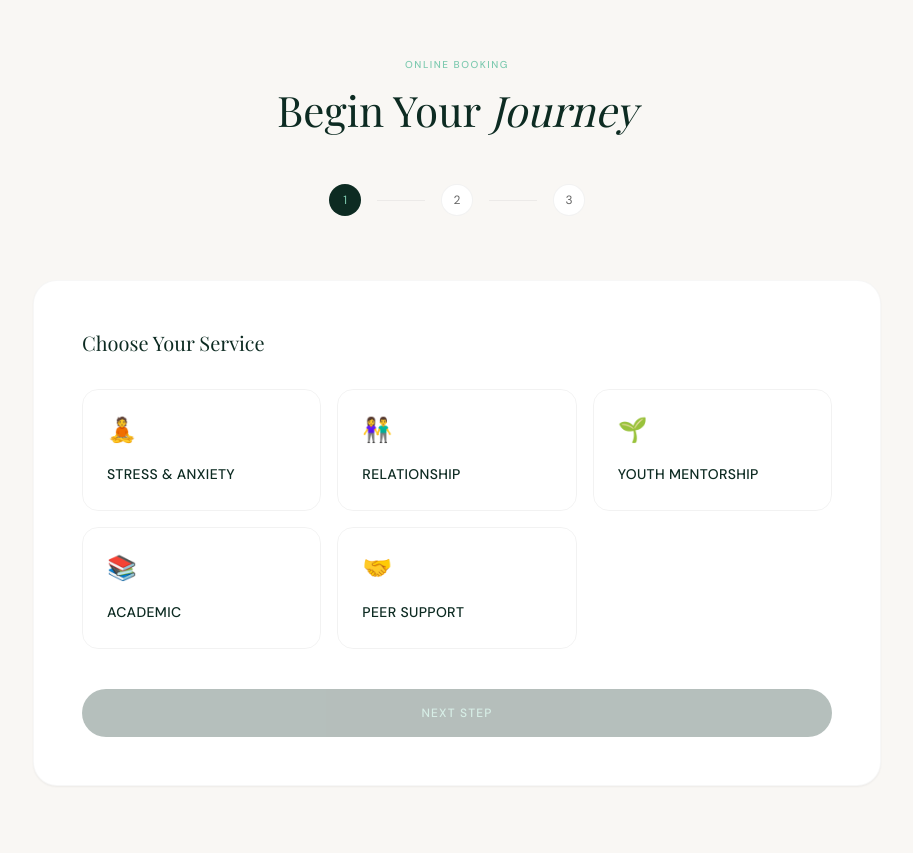
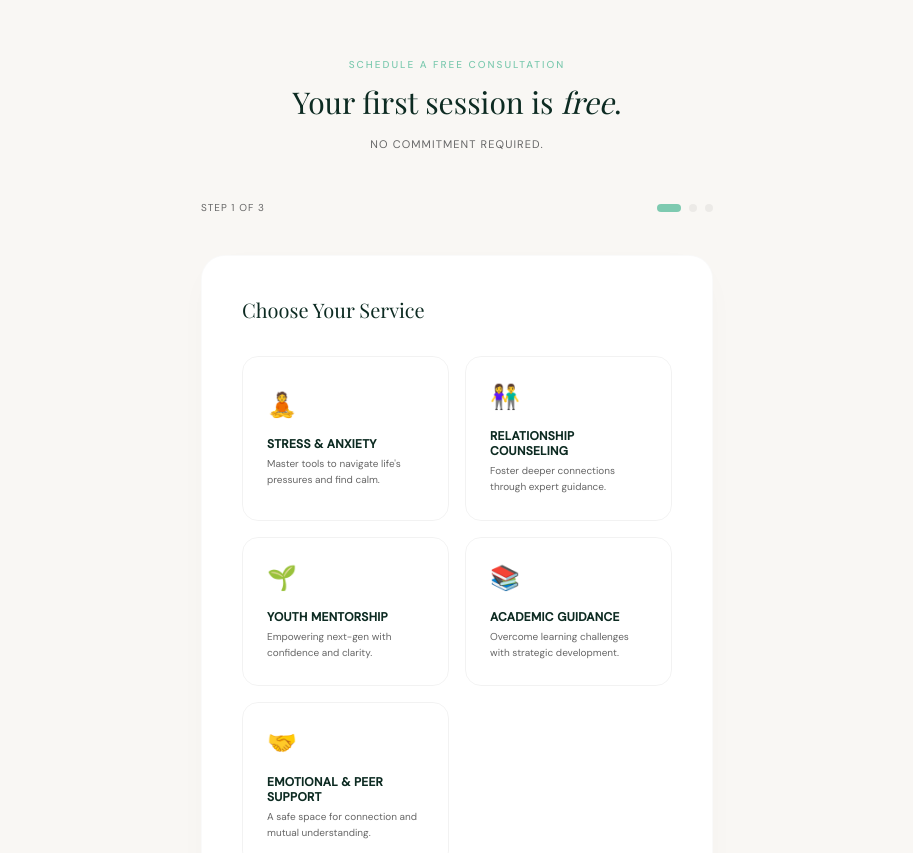
Before and after one commit to Manukyalo/HOPE-COUNSELING-SUPPORT-SERVICES, a Next.js app: page / in a window 1280 px wide. Shown: the part 3660-4513 px from the top of the page, without its empty margins (183-1096 px from the left). Built offline with nearby package versions, Linux system fonts and the light colour scheme.

Commit message:
Refine Booking Flow with detailed 3-step requirements and specific WhatsApp URL

```diff
--- a/src/components/BookingFlow.tsx
+++ b/src/components/BookingFlow.tsx
@@ -1,27 +1,27 @@
 "use client";
 
-import { useState, useMemo } from "react";
+import { useState, useMemo, useEffect } from "react";
 import { motion, AnimatePresence } from "framer-motion";
 
 const services = [
-  { id: "stress", name: "Stress & Anxiety", icon: "🧘" },
-  { id: "relationship", name: "Relationship", icon: "👫" },
-  { id: "youth", name: "Youth Mentorship", icon: "🌱" },
-  { id: "academic", name: "Academic", icon: "📚" },
-  { id: "peer", name: "Peer Support", icon: "🤝" },
+  { id: "stress-anxiety-management", name: "Stress & Anxiety", icon: "🧘", desc: "Master tools to navigate life's pressures and find calm." },
+  { id: "relationship-counseling", name: "Relationship Counseling", icon: "👫", desc: "Foster deeper connections through expert guidance." },
+  { id: "youth-mentorship", name: "Youth Mentorship", icon: "🌱", desc: "Empowering next-gen with confidence and clarity." },
+  { id: "academic-guidance", name: "Academic Guidance", icon: "📚", desc: "Overcome learning challenges with strategic development." },
+  { id: "emotional-peer-support", name: "Emotional & Peer Support", icon: "🤝", desc: "A safe space for connection and mutual understanding." },
 ];
 
-const timeSlots = {
-  morning: ["08:00 AM", "09:00 AM", "10:00 AM", "11:00 AM"],
-  afternoon: ["02:00 PM", "03:00 PM", "04:00 PM", "05:00 PM"],
-  evening: ["06:00 PM", "07:00 PM", "08:00 PM"],
-};
+const timePeriods = [
+  { id: "Morning", label: "Morning (8am–12pm)" },
+  { id: "Afternoon", label: "Afternoon (12pm–5pm)" },
+  { id: "Evening", label: "Evening (5pm–8pm)" },
+];
 
 export default function BookingFlow() {
   const [step, setStep] = useState(1);
   const [selectedService, setSelectedService] = useState<string | null>(null);
   const [selectedDate, setSelectedDate] = useState<string | null>(null);
-  const [selectedTimeSlot, setSelectedTimeSlot] = useState<string | null>(null);
+  const [selectedPeriod, setSelectedPeriod] = useState<string | null>(null);
   const [formData, setFormData] = useState({
     name: "",
     email: "",
@@ -39,9 +39,10 @@ export default function BookingFlow() {
       const date = new Date(now);
       date.setDate(now.getDate() + i);
       d.push({
-        full: date.toISOString().split("T")[0],
-        day: date.toLocaleDateString("en-US", { weekday: "short" }),
+        full: date.toLocaleDateString("en-US", { weekday: "long", month: "long", day: "numeric" }),
+        short: date.toLocaleDateString("en-US", { weekday: "short" }),
         num: date.getDate(),
+        isToday: i === 0,
       });
     }
     return d;
@@ -49,146 +50,150 @@ export default function BookingFlow() {
 
   const handleWhatsApp = () => {
     const serviceName = services.find(s => s.id === selectedService)?.name;
-    const message = `Hello Hope Counseling,\n\nI would like to book a session:\n\n*Service:* ${serviceName}\n*Date:* ${selectedDate}\n*Time:* ${selectedTimeSlot}\n\n*Details:*\nName: ${formData.name}\nEmail: ${formData.email}\nPhone: ${formData.phone}`;
-    window.open(`https://wa.me/254701279231?text=${encodeURIComponent(message)}`, "_blank");
+    const baseUrl = "https://wa.me/254701279231";
+    const text = `Hello, I'd like to book a ${serviceName} session on ${selectedDate} (${selectedPeriod}). My name is ${formData.name}.`;
+    window.open(`${baseUrl}?text=${encodeURIComponent(text)}`, "_blank");
   };
 
   return (
     <section id="book" className="py-20 md:py-32 bg-[#f9f7f4]">
-      <div className="container mx-auto px-6 max-w-4xl">
-        <div className="text-center mb-16">
-          <span className="font-sans text-[10px] uppercase tracking-[0.15em] text-[#7ecab0] mb-3 block font-medium">
-            Online Booking
+      <div className="container mx-auto px-6 max-w-[560px]">
+        <div className="text-center mb-12">
+          <span className="font-sans text-[10px] uppercase tracking-[0.2em] text-[#7ecab0] mb-3 block font-medium">
+            Schedule a Free Consultation
           </span>
-          <h2 className="font-playfair text-3xl md:text-[42px] text-[#0d2b22] leading-tight mb-12">
-            Begin Your <span className="italic">Journey</span>
+          <h2 className="font-playfair text-3xl text-[#0d2b22] mb-4">
+            Your first session is <span className="italic">free</span>.
           </h2>
+          <p className="font-sans text-[11px] text-[#666] uppercase tracking-widest">
+            No commitment required.
+          </p>
+        </div>
 
-          {/* Progress Indicator */}
-          <div className="flex items-center justify-center gap-4 mb-12">
+        {/* Progress Display */}
+        <div className="mb-10">
+          <div className="flex justify-between items-center mb-6">
+            <span className="font-sans text-[10px] uppercase tracking-widest text-[#666]">
+              Step {step} of 3
+            </span>
+            <div className="flex gap-2">
               {[1, 2, 3].map((i) => (
-              <div key={i} className="flex items-center gap-4">
                 <div
-                  className={`w-8 h-8 rounded-full flex items-center justify-center font-sans text-xs transition-colors duration-500 ${
-                    step >= i ? "bg-[#0d2b22] text-[#7ecab0]" : "bg-white text-[#666] border border-black/5"
+                  key={i}
+                  className={`w-2 h-2 rounded-full transition-all duration-300 ${
+                    step === i ? "bg-[#7ecab0] w-6" : step > i ? "bg-[#7ecab0]" : "bg-black/[0.05]"
                   }`}
-                >
-                  {i}
-                </div>
-                {i < 3 && (
-                  <div className={`w-12 h-[1px] ${step > i ? "bg-[#0d2b22]" : "bg-black/5"}`} />
-                )}
-              </div>
+                />
               ))}
             </div>
           </div>
+        </div>
 
-        <div className="bg-white rounded-[24px] shadow-sm border border-black/[0.03] overflow-hidden min-h-[500px]">
+        <div className="bg-white rounded-[24px] shadow-[0_10px_40px_-15px_rgba(0,0,0,0.05)] border border-black/[0.02] overflow-hidden">
           <AnimatePresence mode="wait">
             {step === 1 && (
               <motion.div
                 key="step1"
-                initial={{ opacity: 0, x: 20 }}
+                initial={{ opacity: 0, x: 10 }}
                 animate={{ opacity: 1, x: 0 }}
-                exit={{ opacity: 0, x: -20 }}
-                className="p-8 md:p-12"
+                exit={{ opacity: 0, x: -10 }}
+                transition={{ duration: 0.3 }}
+                className="p-8 md:p-10"
               >
                 <h3 className="font-playfair text-xl text-[#0d2b22] mb-8">Choose Your Service</h3>
-                <div className="grid grid-cols-1 sm:grid-cols-2 md:grid-cols-3 gap-4 mb-10">
+                <div className="grid grid-cols-1 sm:grid-cols-2 gap-4 mb-10">
                   {services.map((s) => (
                     <button
                       key={s.id}
                       onClick={() => setSelectedService(s.id)}
-                      className={`p-6 rounded-2xl border text-left transition-all duration-300 ${
+                      className={`p-6 rounded-2xl border text-left transition-all duration-300 group ${
                         selectedService === s.id
-                          ? "border-[#7ecab0] bg-[#7ecab0]/5 ring-1 ring-[#7ecab0]"
+                          ? "border-[#7ecab0] bg-[#7ecab0]/5"
                           : "border-black/[0.05] hover:border-[#7ecab0]/40"
                       }`}
                     >
                       <span className="text-2xl mb-4 block">{s.icon}</span>
-                      <span className="font-sans text-sm font-medium text-[#0d2b22] uppercase tracking-wide">
+                      <p className="font-sans text-xs font-semibold text-[#0d2b22] uppercase tracking-wide mb-1 leading-tight">
                         {s.name}
-                      </span>
+                      </p>
+                      <p className="font-sans text-[10px] text-[#666] leading-relaxed">
+                        {s.desc}
+                      </p>
                     </button>
                   ))}
                 </div>
-                <button
-                  disabled={!selectedService}
+                {selectedService && (
+                  <motion.button
+                    initial={{ opacity: 0, y: 10 }}
+                    animate={{ opacity: 1, y: 0 }}
                     onClick={nextStep}
-                  className="w-full py-4 bg-[#0d2b22] text-[#7ecab0] rounded-[30px] font-sans font-medium uppercase tracking-widest text-xs disabled:opacity-30 transition-all hover:bg-[#1a4a38]"
+                    className="w-full h-12 bg-[#0d2b22] text-[#7ecab0] rounded-[12px] font-sans font-medium uppercase tracking-widest text-[10px] transition-all hover:bg-[#1a4a38]"
                   >
-                  Next Step
-                </button>
+                    Next Step →
+                  </motion.button>
+                )}
               </motion.div>
             )}
 
             {step === 2 && (
               <motion.div
                 key="step2"
-                initial={{ opacity: 0, x: 20 }}
+                initial={{ opacity: 0, x: 10 }}
                 animate={{ opacity: 1, x: 0 }}
-                exit={{ opacity: 0, x: -20 }}
-                className="p-8 md:p-12"
+                exit={{ opacity: 0, x: -10 }}
+                transition={{ duration: 0.3 }}
+                className="p-8 md:p-10"
               >
-                <h3 className="font-playfair text-xl text-[#0d2b22] mb-8">Select a Date & Time</h3>
+                <h3 className="font-playfair text-xl text-[#0d2b22] mb-8">Pick a Date & Time</h3>
 
-                {/* Date Grid */}
-                <div className="flex gap-3 overflow-x-auto pb-6 mb-8 scrollbar-hide">
+                <div className="flex gap-2 overflow-x-auto pb-6 mb-8 scrollbar-hide">
                   {days.map((d) => (
                     <button
                       key={d.full}
                       onClick={() => setSelectedDate(d.full)}
-                      className={`flex-shrink-0 w-16 h-20 rounded-2xl border flex flex-col items-center justify-center transition-all ${
+                      className={`flex-shrink-0 w-14 h-18 rounded-xl border flex flex-col items-center justify-center transition-all ${
                         selectedDate === d.full
                           ? "border-[#7ecab0] bg-[#0d2b22] text-[#7ecab0]"
                           : "border-black/[0.05] bg-white text-[#666]"
                       }`}
                     >
-                      <span className="text-[10px] uppercase font-medium">{d.day}</span>
-                      <span className="text-lg font-playfair font-bold">{d.num}</span>
+                      <span className="text-[9px] uppercase font-medium mb-1">{d.short}</span>
+                      <span className="text-base font-playfair font-bold">{d.num}</span>
+                      {d.isToday && <div className="w-1 h-1 bg-[#7ecab0] rounded-full mt-1" />}
                     </button>
                   ))}
                 </div>
 
-                {/* Time Slots */}
-                <div className="space-y-8 mb-10">
-                  {Object.entries(timeSlots).map(([period, slots]) => (
-                    <div key={period}>
-                      <span className="font-sans text-[10px] uppercase tracking-widest text-[#666] mb-4 block underline decoration-[#7ecab0]/30 underline-offset-4">
-                        {period}
-                      </span>
-                      <div className="grid grid-cols-2 sm:grid-cols-4 gap-3">
-                        {slots.map((t) => (
+                <div className="space-y-3 mb-10">
+                  {timePeriods.map((p) => (
                     <button
-                            key={t}
-                            onClick={() => setSelectedTimeSlot(t)}
-                            className={`py-3 rounded-xl border font-sans text-xs transition-all ${
-                              selectedTimeSlot === t
+                      key={p.id}
+                      onClick={() => setSelectedPeriod(p.label)}
+                      className={`w-full py-4 px-6 rounded-xl border font-sans text-xs transition-all text-left flex justify-between items-center ${
+                        selectedPeriod === p.label
                           ? "border-[#7ecab0] bg-[#7ecab0]/10 text-[#0d2b22] font-medium"
                           : "border-black/[0.05] hover:border-[#7ecab0]/40 text-[#666]"
                       }`}
                     >
-                            {t}
+                      {p.label}
+                      {selectedPeriod === p.label && <div className="w-2 h-2 bg-[#7ecab0] rounded-full" />}
                     </button>
                   ))}
                 </div>
-                    </div>
-                  ))}
-                </div>
 
-                <div className="flex gap-4">
+                <div className="flex gap-3">
                   <button
                     onClick={prevStep}
-                    className="flex-1 py-4 border border-black/10 rounded-[30px] font-sans text-xs uppercase tracking-widest text-[#666]"
+                    className="flex-1 h-12 border border-black/10 rounded-[12px] font-sans text-[10px] uppercase tracking-widest text-[#666] hover:bg-black/[0.02]"
                   >
-                    Back
+                    ← Back
                   </button>
                   <button
-                    disabled={!selectedDate || !selectedTimeSlot}
+                    disabled={!selectedDate || !selectedPeriod}
                     onClick={nextStep}
-                    className="flex-[2] py-4 bg-[#0d2b22] text-[#7ecab0] rounded-[30px] font-sans font-medium uppercase tracking-widest text-xs disabled:opacity-30"
+                    className="flex-[2] h-12 bg-[#0d2b22] text-[#7ecab0] rounded-[12px] font-sans font-medium uppercase tracking-widest text-[10px] disabled:opacity-30 transition-all"
                   >
-                    Continue
+                    Next →
                   </button>
                 </div>
               </motion.div>
@@ -197,75 +202,76 @@ export default function BookingFlow() {
             {step === 3 && (
               <motion.div
                 key="step3"
-                initial={{ opacity: 0, x: 20 }}
+                initial={{ opacity: 0, x: 10 }}
                 animate={{ opacity: 1, x: 0 }}
-                exit={{ opacity: 0, x: -20 }}
-                className="p-8 md:p-12"
+                exit={{ opacity: 0, x: -10 }}
+                transition={{ duration: 0.3 }}
+                className="p-8 md:p-10"
               >
-                <h3 className="font-playfair text-xl text-[#0d2b22] mb-8">Personal Details</h3>
+                <h3 className="font-playfair text-xl text-[#0d2b22] mb-8">Your Details</h3>
 
-                <div className="grid grid-cols-1 md:grid-cols-2 gap-6 mb-8">
-                  <div className="space-y-2">
-                    <label className="font-sans text-[10px] uppercase tracking-widest text-[#666]">Full Name</label>
+                <div className="space-y-4 mb-8 text-left">
+                  <div className="space-y-1.5">
+                    <label className="font-sans text-[9px] uppercase tracking-widest text-[#666] ml-1">Full Name</label>
                     <input
                       type="text"
-                      className="w-full p-4 bg-[#f9f7f4] border-none rounded-2xl font-sans text-sm focus:ring-1 ring-[#7ecab0] outline-none"
+                      className="w-full h-12 px-5 bg-[#f9f7f4] border border-black/[0.05] rounded-xl font-sans text-sm focus:border-[#7ecab0] outline-none transition-all placeholder:text-[#ccc]"
                       placeholder="Jane Doe"
                       value={formData.name}
                       onChange={(e) => setFormData({ ...formData, name: e.target.value })}
                     />
                   </div>
-                  <div className="space-y-2">
-                    <label className="font-sans text-[10px] uppercase tracking-widest text-[#666]">Email</label>
+                  <div className="space-y-1.5">
+                    <label className="font-sans text-[9px] uppercase tracking-widest text-[#666] ml-1">Email Address</label>
                     <input
                       type="email"
-                      className="w-full p-4 bg-[#f9f7f4] border-none rounded-2xl font-sans text-sm focus:ring-1 ring-[#7ecab0] outline-none"
+                      className="w-full h-12 px-5 bg-[#f9f7f4] border border-black/[0.05] rounded-xl font-sans text-sm focus:border-[#7ecab0] outline-none transition-all placeholder:text-[#ccc]"
                       placeholder="jane@example.com"
                       value={formData.email}
                       onChange={(e) => setFormData({ ...formData, email: e.target.value })}
                     />
                   </div>
-                  <div className="space-y-2 md:col-span-2">
-                    <label className="font-sans text-[10px] uppercase tracking-widest text-[#666]">Phone (WhatsApp)</label>
+                  <div className="space-y-1.5">
+                    <label className="font-sans text-[9px] uppercase tracking-widest text-[#666] ml-1">Phone Number</label>
                     <input
                       type="tel"
-                      className="w-full p-4 bg-[#f9f7f4] border-none rounded-2xl font-sans text-sm focus:ring-1 ring-[#7ecab0] outline-none"
-                      placeholder="+254..."
+                      className="w-full h-12 px-5 bg-[#f9f7f4] border border-black/[0.05] rounded-xl font-sans text-sm focus:border-[#7ecab0] outline-none transition-all placeholder:text-[#ccc]"
+                      placeholder="+254 7XX XXX XXX"
                       value={formData.phone}
                       onChange={(e) => setFormData({ ...formData, phone: e.target.value })}
                     />
                   </div>
                 </div>
 
-                <div className="mb-10">
-                  <label className="font-sans text-[10px] uppercase tracking-widest text-[#666] mb-2 block">Confidentiality Agreement</label>
-                  <div className="h-32 overflow-y-auto p-4 bg-[#f9f7f4] rounded-2xl font-sans text-[11px] text-[#888] leading-relaxed mb-4">
-                    All consultations at Hope Counseling are strictly confidential. We adhere to clinical ethical standards to protect your privacy. By proceeding, you acknowledge that this is for non-emergency psychological support. If you are in crisis, please contact emergency services. Standard sessions are 45 minutes of dedicated professional support.
+                <div className="mb-10 text-left">
+                  <span className="font-sans text-[9px] uppercase tracking-widest text-[#666] ml-1 mb-2 block">Confidentiality Agreement</span>
+                  <div className="max-h-[120px] overflow-y-scroll p-4 bg-[#f9f7f4] rounded-xl font-sans text-[11px] text-[#888] leading-relaxed mb-4 scrollbar-thin">
+                    All consultations at Hope Counseling are strictly confidential. We adhere to clinical ethical standards to protect your privacy and maintain the highest level of professional boundary. By proceeding, you acknowledge that this is for non-emergency psychological support. If you are in crisis, please contact emergency medical services or visit the nearest hospital. The first session is a free 45-minute consultation to assess needs and alignment.
                   </div>
                   <label className="flex items-center gap-3 cursor-pointer group">
                     <input
                       type="checkbox"
-                      className="w-4 h-4 rounded border-black/10 text-[#7ecab0] focus:ring-[#7ecab0]"
+                      className="w-4 h-4 rounded border-black/10 text-[#7ecab0] focus:ring-[#7ecab0] accent-[#7ecab0]"
                       checked={formData.agreed}
                       onChange={(e) => setFormData({ ...formData, agreed: e.target.checked })}
                     />
                     <span className="font-sans text-[11px] text-[#666] group-hover:text-[#0d2b22] transition-colors">
-                      I understand and agree to the terms
+                      I understand and accept the above terms
                     </span>
                   </label>
                 </div>
 
-                <div className="flex gap-4">
+                <div className="flex gap-3">
                   <button
                     onClick={prevStep}
-                    className="flex-1 py-4 border border-black/10 rounded-[30px] font-sans text-xs uppercase tracking-widest text-[#666]"
+                    className="flex-1 h-12 border border-black/10 rounded-[12px] font-sans text-[10px] uppercase tracking-widest text-[#666]"
                   >
-                    Back
+                    ← Back
                   </button>
                   <button
                     disabled={!formData.name || !formData.email || !formData.phone || !formData.agreed}
                     onClick={handleWhatsApp}
-                    className="flex-[2] py-4 bg-[#0d2b22] text-[#7ecab0] rounded-[30px] font-sans font-medium uppercase tracking-widest text-xs disabled:opacity-30 flex items-center justify-center gap-2"
+                    className="flex-[2] h-12 bg-[#0d2b22] text-[#7ecab0] rounded-[12px] font-sans font-medium uppercase tracking-widest text-[10px] disabled:opacity-30 transition-all shadow-lg shadow-[#0d2b22]/10"
                   >
                     Confirm via WhatsApp
                   </button>
```
Lines whose indentation alone changed are shown as unchanged.
